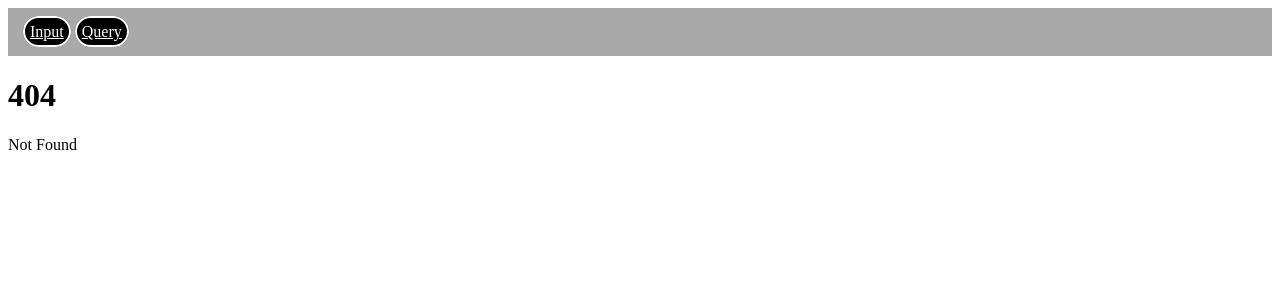
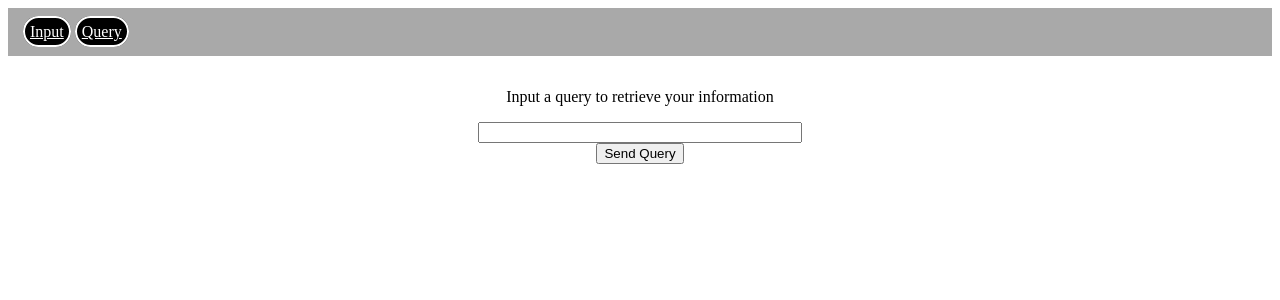
Before and after one commit to primepiplup/TaPAS, a SvelteKit app in the folder client/: page /query in a window 1280 px wide. Before the commit this address had no page. Shown: the top 300 px of the page. Built offline with nearby package versions, Linux system fonts and the light colour scheme.

Commit message:
Query page setup

```diff
--- /dev/null
+++ b/client/src/routes/query/+page.svelte
@@ -0,0 +1,41 @@
+<script lang='ts'>
+  let information: string;
+  let value: string;
+
+  async function sendQuery() {
+    let requestBody = {
+      fieldInput: value
+    };
+    let response = await fetch("api/query", {
+      method: "POST",
+      headers: {
+        "Content-Type": "application/json",
+      },
+      body: JSON.stringify(requestBody),
+    });
+    information = await response.text();
+  };
+
+</script>
+
+<div>
+  <p>Input a query to retrieve your information</p>
+  <input type="text" class="center" bind:value on:keydown={e => { if(e.key == "Enter") {sendQuery()} } }>
+  <br/>
+  <button on:click={ sendQuery } class="center">Send Query</button>
+</div>
+
+{#if information}
+  <p>{information}</p>
+{/if}
+
+<style>
+  div {
+    padding-top: 1em;
+    text-align: center;
+  }
+
+  input {
+    width: 25%;
+  }
+</style>
```
